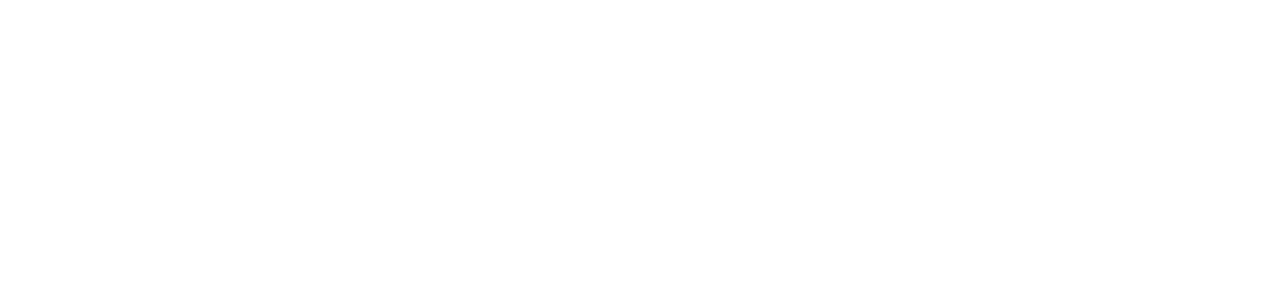
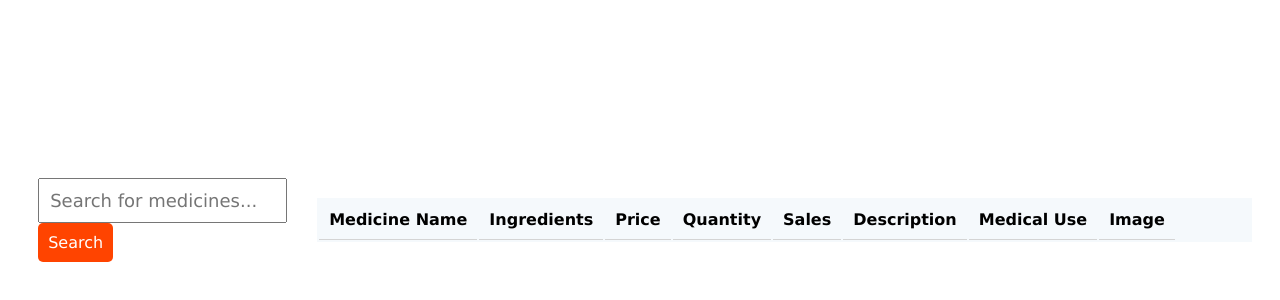
Before and after one commit to advanced-computer-lab-2023/Bond-Pharmacy, a React (Create React App) app in the folder front/: page /patient/search in a window 1280 px wide. Before the commit this address had no page. Shown: the part 190-490 px from the top of the page. Built offline with nearby package versions, Linux system fonts and the light colour scheme.

Commit message:
searching front

```diff
--- a/front/src/App.js
+++ b/front/src/App.js
@@ -5,6 +5,7 @@
 import PharmacistRegistrationForm from "./pages/pharmacistRegistration.js";
 import PatientHome from "./pages/patient.js";
 import PharmacistHome from "./pages/pharmacist.js";
+import SearchMedicine from "./pages/searchMedicine.js"
 
 function App() {
   return (
@@ -24,6 +25,12 @@
             path="/patient/home"
             element={<PatientHome/>}
             />
+
+            <Route
+            path="/patient/search"
+            element={<SearchMedicine/>}
+            />
+
             <Route
             path="/pharmacist/register"
             element={<PharmacistRegistrationForm/>}
@@ -36,6 +43,7 @@
             path="/admin/home"
             element={<AdminPanel/>}
             />
+
           </Routes>
         </div>
       </BrowserRouter>
--- /dev/null
+++ b/front/src/pages/MedicineSearch.css
@@ -0,0 +1,114 @@
+/* MedicineSearch.css */
+* {
+  font-family: Verdana, Geneva, Tahoma, sans-serif;
+}
+
+.title {
+  text-align: center;
+  margin-bottom: 20px;
+}
+
+.medicine-table {
+  width: 100%;
+  border-collapse: collapse;
+  background-color: #f5f9fc;
+}
+
+.medicine-table th,
+.medicine-table td {
+  padding: 10px;
+  margin-left: 10px;
+  text-align: center;
+  border-bottom: 1px solid #d4d4d4;
+}
+
+.medicine-row:hover {
+  background-color: #e0f5ff;
+  cursor: pointer;
+}
+
+.selected {
+  background-color: #b3daff;
+}
+
+.medicine-details-table {
+  margin-top: 20px;
+  width: 100%;
+  border-collapse: collapse;
+  background-color: #f5f9fc;
+}
+
+.medicine-details-table th,
+.medicine-details-table td {
+  padding: 10px;
+  text-align: left;
+  border-bottom: 1px solid #d4d4d4;
+}
+
+button {
+  background-color: #ff4400;
+  color: #fff;
+  border: none;
+  border-radius: 5px;
+  padding: 10px;
+  font-size: 16px;
+  cursor: pointer;
+}
+
+body {
+  display: flex;
+  justify-content: center;
+  align-items: center;
+  height: 100vh;
+  margin: 0;
+}
+
+.medicine-search-button {
+  display: flex;
+  justify-content: center;
+  align-items: center;
+  margin: 10px;
+  padding: 10px;
+  background-color: #ff4400;
+  color: #fff;
+  text-decoration: none;
+  border: #fff;
+  border-radius: 20px;
+}
+
+.medicine-search-button:hover {
+  background-color: #ff440055;
+}
+img {
+  max-width: 100px; /* Set the maximum width for the images */
+  max-height: 100px; /* Set the maximum height for the images */
+}
+
+
+
+.medicine-search-container {
+  display: flex;
+  justify-content: center;
+  align-items: center;
+  flex-direction: row; /* Change back to row to align elements horizontally */
+  padding: 20px;
+  margin-top: 20px; /* Add margin to position it at the top of the page */
+}
+
+.search-bar {
+  flex: 1; /* Use flex to expand the search bar to fill available space */
+  width: auto; /* Remove the fixed width */
+  font-size: 18px; /* Adjust the font size as needed */
+  padding: 10px;
+  margin-right: 10px; /* Add margin to separate the search bar and button */
+}
+
+.search-button {
+  background-color: #ff4400;
+  color: #fff;
+  border: none;
+  border-radius: 5px;
+  padding: 10px;
+  font-size: 16px;
+  cursor: pointer;
+}
--- /dev/null
+++ b/front/src/pages/searchMedicine.js
@@ -0,0 +1,86 @@
+import React, { useState } from "react";
+import "./MedicineSearch.css"; // Import the CSS file
+
+function MedicineSearch() {
+  const [searchQuery, setSearchQuery] = useState("");
+  const [searchResults, setSearchResults] = useState([]);
+
+  const handleSearch = async () => {
+    try {
+      const response = await fetch(
+        `http://localhost:4000/api/pharmacist/searchMedicines?name=${searchQuery}`,
+        { method: "GET" }
+      );
+      console.log(response);
+      if (response.ok) {
+        const contentType = response.headers.get("Content-Type");
+        if (contentType && contentType.includes("application/json")) {
+          const data = await response.json();
+          setSearchResults(data);
+        } else {
+          console.error("Response is not in JSON format.");
+          // Handle the response format error here
+        }
+      } else {
+        console.error("Request failed with status:", response.status);
+        // Handle other errors here
+      }
+    } catch (error) {
+      console.error("Error searching for medicines:", error);
+    }
+  };
+
+  return (
+    <div className="medicine-search-container">
+      <div className="search-bar">
+        <input
+          className="search-bar"
+          type="text"
+          value={searchQuery}
+          onChange={(e) => setSearchQuery(e.target.value)}
+          placeholder="Search for medicines..."
+        />
+        <button className="search-button"  onClick={handleSearch}>Search</button>
+      </div>
+
+      <div className="medicine-table">
+        <table>
+          <thead>
+            <tr>
+              <th>Medicine Name</th>
+              <th>Ingredients</th>
+              <th>Price</th>
+              <th>Quantity</th>
+              <th>Sales</th>
+              <th>Description</th>
+              <th>Medical Use</th>
+              <th>Image</th>
+            </tr>
+          </thead>
+          <tbody>
+            {searchResults.map((result) => (
+              <tr key={result._id}>
+                <td>{result.name}</td>
+                <td>{result.ingredients}</td>
+                <td>{result.price}</td>
+                <td>{result.quantity}</td>
+                <td>{result.sales}</td>
+                <td>{result.description}</td>
+                <td>{result.medicalUse}</td>
+                <td>
+                  {result.image ? (
+                    <img src={result.image} alt={result.name} />
+                  ) : (
+                    "No image available"
+                  )}
+                </td>
+              </tr>
+            ))}
+          </tbody>
+        </table>
+      </div>
+    </div>
+  );
+}
+
+export default MedicineSearch;
```
